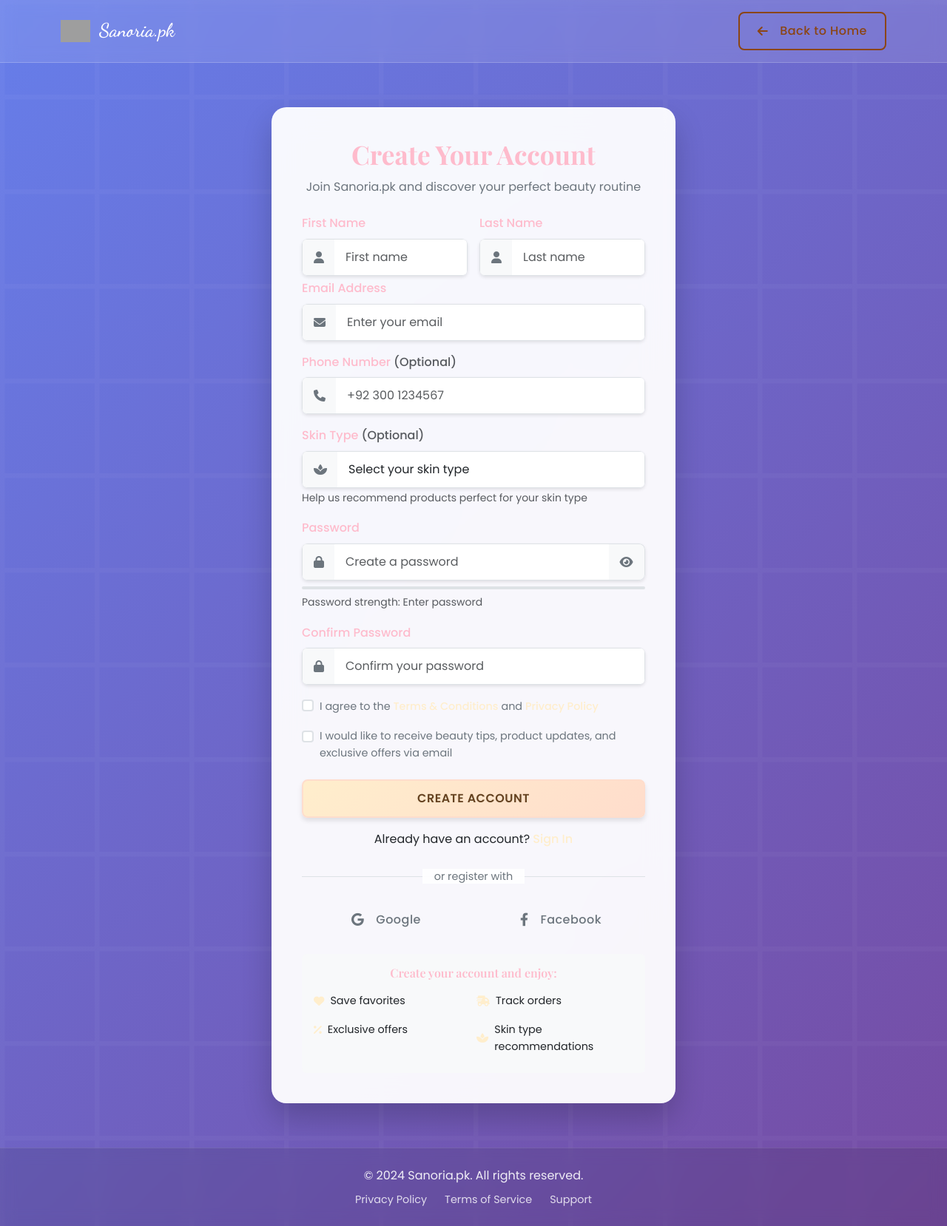
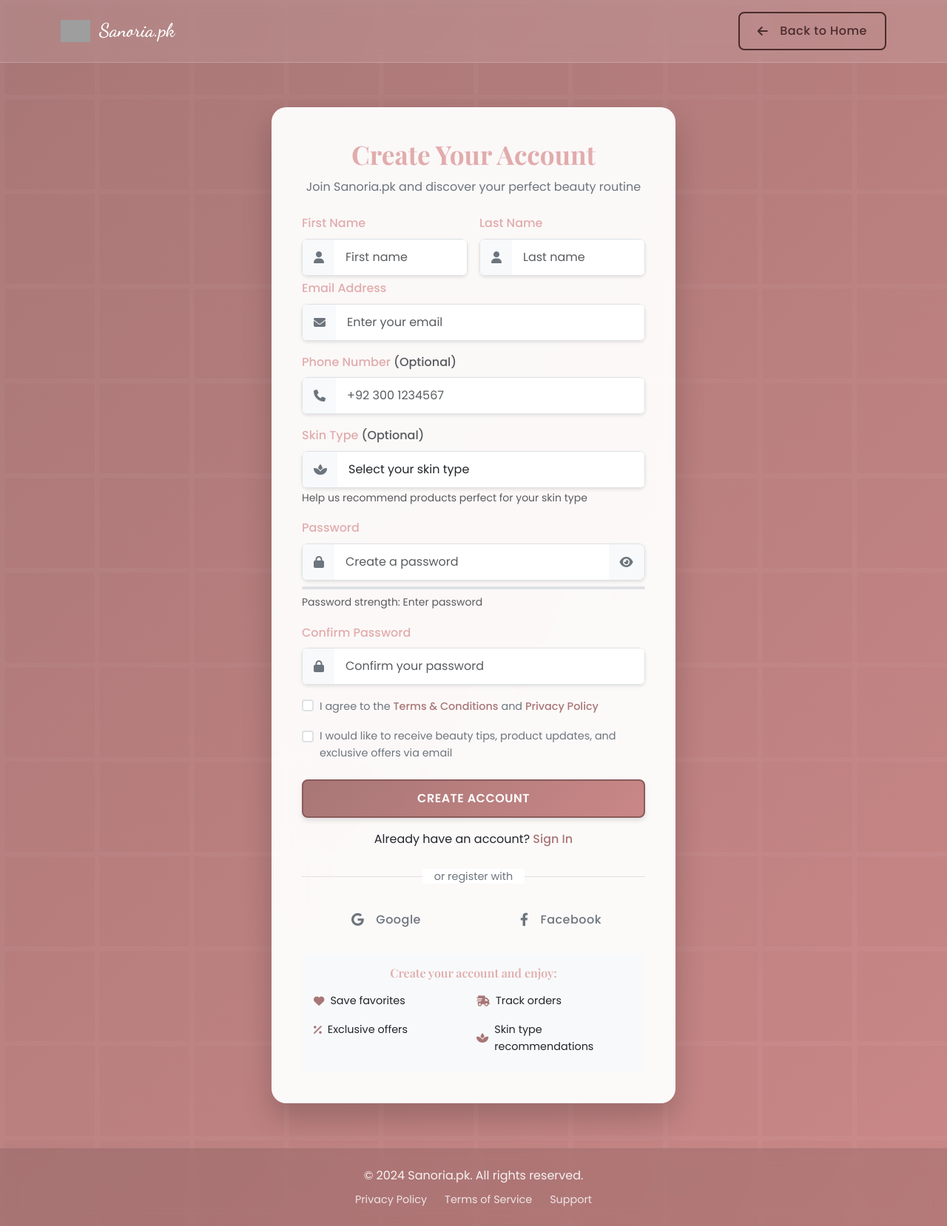
Before and after one commit to ktech643/sanoria-ecom, a PHP site: page /register.html in a window 1280 px wide. Shown: the whole page at 74% size. Run offline with PHP 8.4, Linux system fonts and the light colour scheme; grey boxes are pictures that could not be loaded.

Commit message:
Update color palette to warm rose tones across stylesheets
Co-authored-by: wahabele22 <wahabele22@gmail.com>

```diff
--- a/css/auth.css
+++ b/css/auth.css
@@ -3,7 +3,7 @@
    ===================== */
 
 .auth-page {
-    background: linear-gradient(135deg, #667eea 0%, #764ba2 100%);
+    background: linear-gradient(135deg, #A87676 0%, #CA8787 100%);
     min-height: 100vh;
     position: relative;
 }
--- a/css/style.css
+++ b/css/style.css
@@ -3,11 +3,12 @@
    ===================== */
 
 :root {
-    /* Color Palette - Soft & Elegant */
-    --primary-color: #FFEECC;
-    --primary-dark: #FFDDCC;
-    --primary-light: #FFCCCC;
-    --secondary-color: #FEBBCC;
+    /* Color Palette - Warm Rose Tones */
+    --primary-color: #A87676;
+    --primary-dark: #8B5A5A;
+    --primary-light: #CA8787;
+    --secondary-color: #E1ACAC;
+    --tertiary-color: #FFD0D0;
     --accent-color: #e74c3c;
     --success-color: #27ae60;
     --warning-color: #f39c12;
@@ -21,14 +22,15 @@
     --black: #212529;
 
     /* Gradients */
-    --gradient-primary: linear-gradient(135deg, #FFEECC 0%, #FFDDCC 100%);
-    --gradient-secondary: linear-gradient(135deg, #FFCCCC 0%, #FEBBCC 100%);
-    --gradient-accent: linear-gradient(135deg, #FEBBCC 0%, #FFCCCC 100%);
+    --gradient-primary: linear-gradient(135deg, #A87676 0%, #CA8787 100%);
+    --gradient-secondary: linear-gradient(135deg, #CA8787 0%, #E1ACAC 100%);
+    --gradient-accent: linear-gradient(135deg, #E1ACAC 0%, #FFD0D0 100%);
 
     /* Text Colors for Better Contrast */
-    --primary-text-color: #8B4513;
-    --secondary-text-color: #CD853F;
-    --button-text-color: #654321;
+    --primary-text-color: #4A2B2B;
+    --secondary-text-color: #6B3E3E;
+    --button-text-color: #FFFFFF;
+    --light-text-color: #FFD0D0;
 
     /* Typography */
     --font-primary: 'Playfair Display', serif;
```
Also changed, not shown: admin/css/admin.css (+6 -4 lines).
